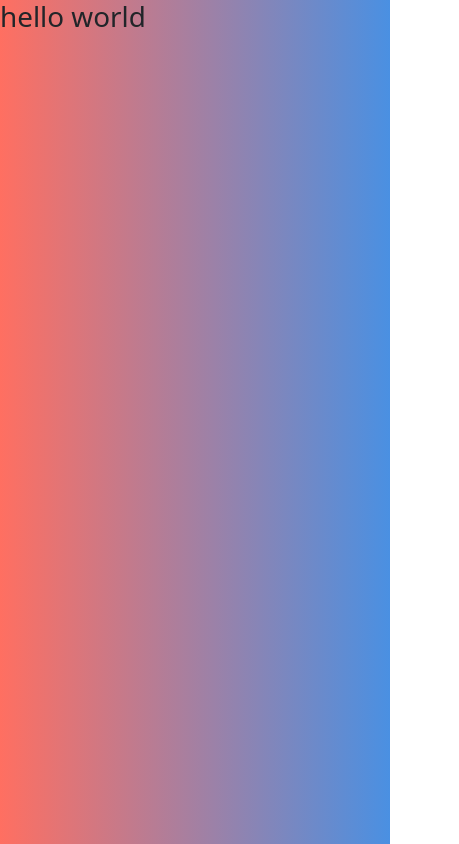
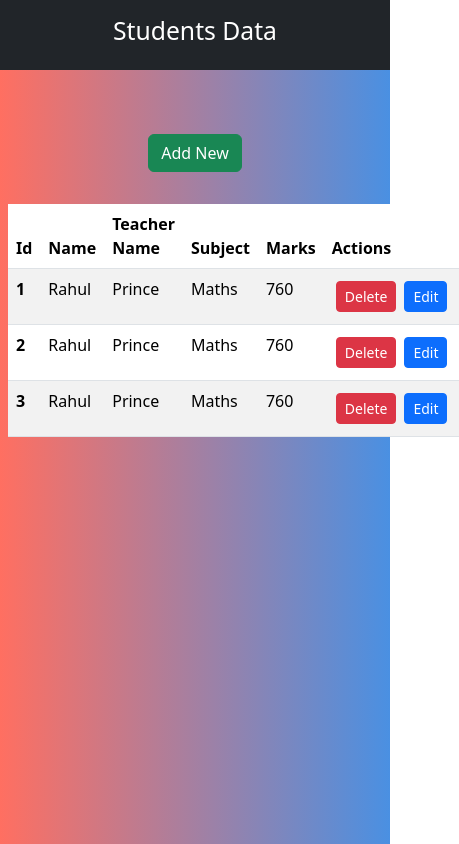
Before and after one commit to keshri522/InfluncerLabs, a React (Create React App) app in the folder client/: page /#/dashboard in a window 390 px wide. Shown: the whole page, 459 px wide, since content can reach past the window. Built offline with nearby package versions, Linux system fonts and the light colour scheme.

Commit message:
added button make it responsive using bootstrap

```diff
--- a/client/src/Components/Dashboard/Dashboard.jsx
+++ b/client/src/Components/Dashboard/Dashboard.jsx
@@ -1,10 +1,96 @@
 import React from "react";
 
+// this dashboard show all the details like name id student name teacer name in a table
 const Dashboards = () => {
   return (
-    <div>
-      <h1>hello world</h1>
-    </div>
+    <>
+      <div className="container-fluid bg-dark p-3 text-center">
+        <h2 className="text-white col-md-12">Students Data</h2>
+      </div>
+      <div className="container mt-5 p-3 d-flex justify-content-center">
+        {" "}
+        <button className="btn btn-success">Add New</button>
+      </div>
+
+      <div className="container mt-2 p-2">
+        <div className="row">
+          <div className="col-md-10 offset-md-1">
+            <table class="table table-striped">
+              <thead>
+                <tr>
+                  <th scope="col" className="col-md-1">
+                    Id
+                  </th>
+                  <th scope="col" className="col-md-2">
+                    Name
+                  </th>
+                  <th scope="col" className="col-md-2">
+                    Teacher Name
+                  </th>
+                  <th scope="col" className="col-md-2">
+                    Subject
+                  </th>
+                  <th scope="col" className="col-md-1">
+                    Marks
+                  </th>
+                  <th scope="col" className="col-md-2 ">
+                    Actions
+                  </th>
+                </tr>
+              </thead>
+              <tbody>
+                <tr>
+                  <th scope="row">1</th>
+
+                  <td>Rahul</td>
+                  <td>Prince</td>
+                  <td>Maths</td>
+                  <td>760</td>
+                  <td className="d-flex justify-content-around ">
+                    <button className="btn btn-danger btn-sm  m-1 m-md-0  ">
+                      Delete
+                    </button>{" "}
+                    <button className="btn btn-primary btn-sm m-1 m-md-0  ">
+                      Edit
+                    </button>{" "}
+                  </td>
+                </tr>
+                <tr>
+                  <th scope="row">2</th>
+                  <td>Rahul</td>
+                  <td>Prince</td>
+                  <td>Maths</td>
+                  <td>760</td>
+                  <td className="d-flex justify-content-around">
+                    <button className="btn btn-danger btn-sm   m-1 m-md-0  d-sm-block">
+                      Delete
+                    </button>{" "}
+                    <button className="btn btn-primary btn-sm   m-1 m-md-0 d-sm-block">
+                      Edit
+                    </button>{" "}
+                  </td>
+                </tr>
+                <tr>
+                  <th scope="row">3</th>
+                  <td>Rahul</td>
+                  <td>Prince</td>
+                  <td>Maths</td>
+                  <td>760</td>
+                  <td className="d-flex justify-content-around">
+                    <button className="btn btn-danger btn-sm   m-1 m-md-0 d-sm-block">
+                      Delete
+                    </button>{" "}
+                    <button className="btn btn-primary btn-sm  m-1 m-md-0 d-sm-block">
+                      Edit
+                    </button>{" "}
+                  </td>
+                </tr>
+              </tbody>
+            </table>
+          </div>
+        </div>
+      </div>
+    </>
   );
 };
 
--- a/client/src/index.css
+++ b/client/src/index.css
@@ -15,3 +15,7 @@ body {
     justify-content: center;
     align-items: center;
 }
+.color{
+    background-color:transparent  !important;
+    border: none
+}
```
